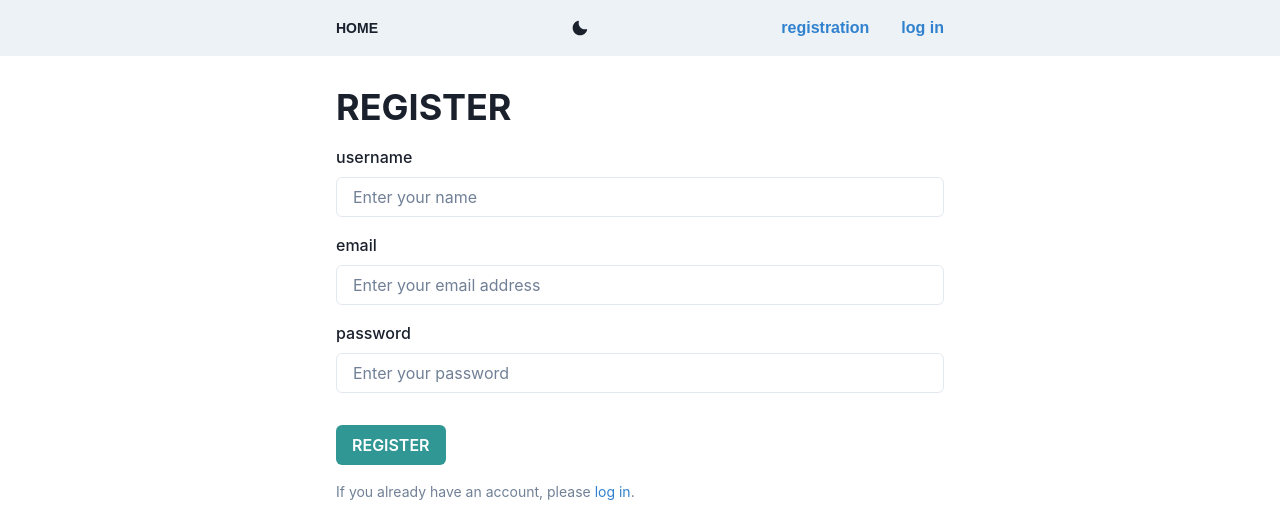
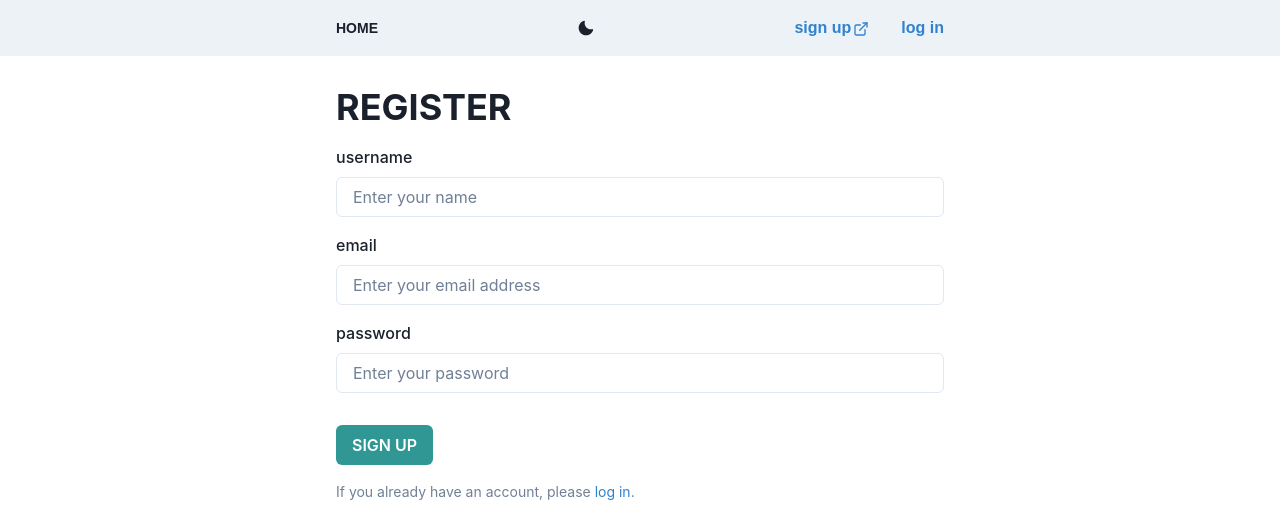
Before and after one commit to NikKms/goit-react-hw-08-phonebook, a React (Create React App) app: page /goit-react-hw-08-phonebook/register in a window 1280 px wide. Shown: the top 515 px of the page. Built offline with nearby package versions, Linux system fonts and the light colour scheme.

Commit message:
Spelling corrections

```diff
--- a/src/components/AuthNav/AuthNav.jsx
+++ b/src/components/AuthNav/AuthNav.jsx
@@ -1,6 +1,7 @@
 import PropTypes from 'prop-types';
 import { Link } from 'react-router-dom';
 import { List, ListItem, Link as ChakraLink } from '@chakra-ui/react';
+import { ExternalLinkIcon } from '@chakra-ui/icons';
 
 const AuthNav = ({ onCloseMobileMenu }) => {
   return (
@@ -14,7 +15,8 @@ const AuthNav = ({ onCloseMobileMenu }) => {
           color="blue.500"
           _hover={{ textDecoration: 'underline' }}
         >
-          registration
+          sign up
+          <ExternalLinkIcon ml="2px" />
         </ChakraLink>
       </ListItem>
       <ListItem>
@@ -34,7 +36,7 @@ const AuthNav = ({ onCloseMobileMenu }) => {
 };
 
 AuthNav.propTypes = {
-  onCloseMobileMenu: PropTypes.func.isRequired,
+  onCloseMobileMenu: PropTypes.func,
 };
 
 export default AuthNav;
--- a/src/components/ContactDetails/ContactDetails.jsx
+++ b/src/components/ContactDetails/ContactDetails.jsx
@@ -19,7 +19,7 @@ import {
 import styled from '@emotion/styled';
 import { FaPhone } from 'react-icons/fa';
 import { toast } from 'react-toastify';
-import { DeleteIcon } from '@chakra-ui/icons';
+import { DeleteIcon, RepeatIcon } from '@chakra-ui/icons';
 
 const ErrorText = styled.div`
   color: red;
@@ -117,7 +117,7 @@ const ContactDetails = () => {
             </label>
             <Flex justifyContent="flex-start" mt={4}>
               <Button type="submit" bg="teal">
-                Update Contact
+                Edit <RepeatIcon ml="2px" />
               </Button>
             </Flex>
           </Box>
--- a/src/components/GuestLinks/GuestLinks.jsx
+++ b/src/components/GuestLinks/GuestLinks.jsx
@@ -1,3 +1,4 @@
+import { ExternalLinkIcon } from '@chakra-ui/icons';
 import { Box, Text } from '@chakra-ui/react';
 import { Link } from 'react-router-dom';
 
@@ -33,7 +34,7 @@ const GuestLinks = () => {
           as={Link}
           to="/register"
         >
-          register
+          sign up <ExternalLinkIcon ml="2px" />
         </Box>
       </Box>
     </Box>
--- a/src/components/MobileMenu/MobileMenu.jsx
+++ b/src/components/MobileMenu/MobileMenu.jsx
@@ -36,7 +36,7 @@ const MobileMenu = ({ isOpen, onClose, finalFocusRef }) => {
       <DrawerOverlay bg={overlayBgColor} />
 
       <DrawerContent>
-        <DrawerHeader borderBottomWidth="1px" ml="auto">
+        <DrawerHeader borderBottomWidth="1px">
           <Box as="div">
             <Flex align="center" justify="space-between" gap={4}>
               {isLoggedIn ? (
@@ -52,8 +52,6 @@ const MobileMenu = ({ isOpen, onClose, finalFocusRef }) => {
             mt={4}
             as="nav"
             display="flex"
-            alignItems="center"
-            justifyContent="center"
             flexDirection="column"
             gap={6}
             fontSize="20px"
--- a/src/components/RegisterForm/RegisterForm.jsx
+++ b/src/components/RegisterForm/RegisterForm.jsx
@@ -3,7 +3,7 @@ import { Formik, Form, Field, ErrorMessage } from 'formik';
 import * as Yup from 'yup';
 import { useDispatch } from 'react-redux';
 import { register } from 'redux/auth/authOperations';
-import { FormControl, FormLabel, Input, Button} from '@chakra-ui/react';
+import { FormControl, FormLabel, Input, Button } from '@chakra-ui/react';
 import styled from '@emotion/styled';
 
 const ErrorText = styled.div`
@@ -97,7 +97,7 @@ const RegisterForm = () => {
             colorScheme="teal"
             mt={4}
           >
-            REGISTER
+            SIGN UP
           </Button>
         </Form>
       )}
--- a/src/pages/Login.jsx
+++ b/src/pages/Login.jsx
@@ -1,3 +1,4 @@
+import { ExternalLinkIcon } from '@chakra-ui/icons';
 import { Box, Heading } from '@chakra-ui/react';
 import { LoginForm } from 'components/LoginForm';
 import { Link } from 'react-router-dom';
@@ -14,7 +15,7 @@ const Login = () => {
         If you don't have an account yet, please,{' '}
         <Box as={Link} to="/register" color="blue.500">
           {' '}
-          register
+          sign up <ExternalLinkIcon ml="2px" />
         </Box>
         .
       </Box>
```
